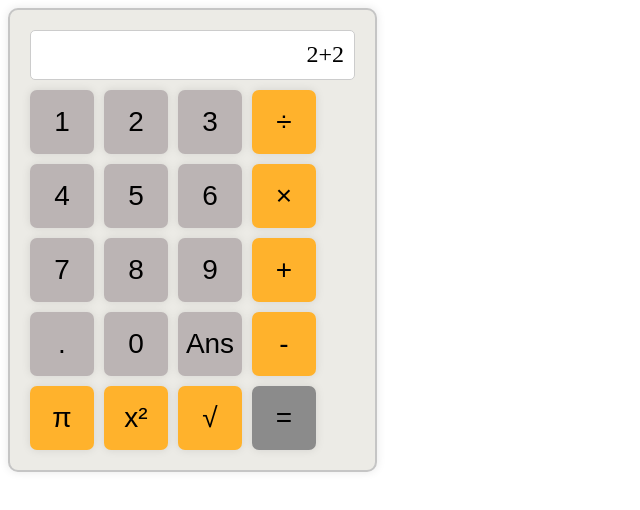
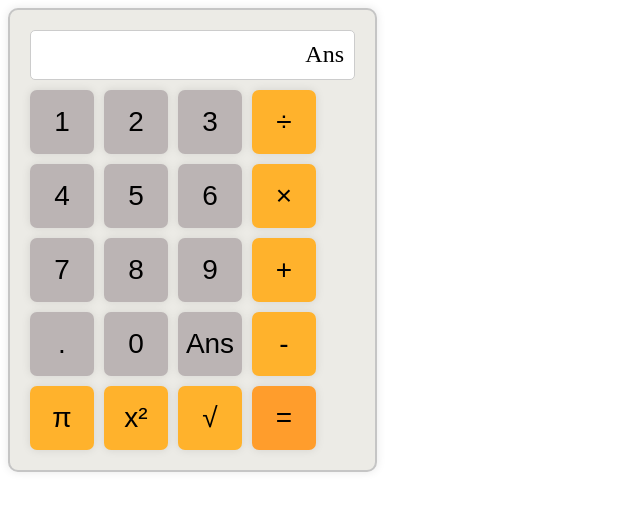
Before and after one commit to MrBenjaminHolmes/Calculator, a plain HTML site: page index.html in a window 1280 px wide. Both pictures are taken after a click on the button "Ans". Shown: the whole page, without its empty margins (0-640 px from the left). Drawn offline with Linux system fonts and the light colour scheme.

Commit message:
Buttons Add numbers To display

```diff
--- a/index.html
+++ b/index.html
@@ -8,7 +8,7 @@
 </head>
 <body>
     <div class="container">
-        <div class="display">2+2</div>
+        <div class="display"></div>
         <div class="inputs">
             <button class="num">1</button>
             <button class="num">2</button>
--- a/script.js
+++ b/script.js
@@ -0,0 +1,8 @@
+const display = document.querySelector(".display");
+const numBtns = document.querySelectorAll(".num");
+
+numBtns.forEach((number)=>{
+    number.addEventListener(("click"),()=>{
+        display.innerHTML += number.textContent;
+    })
+})
--- a/styles.css
+++ b/styles.css
@@ -1,3 +1,7 @@
+
+*{
+    font-weight: 500;
+}
 .container {
     display: flex;
     justify-content: center;
@@ -51,13 +55,13 @@ button{
 }
 
 #equals{
-    background-color:#8b8b8b;
+    background-color:#ff9d2c;
     box-shadow: 0 0 10px rgba(0, 0, 0, 0.1);
 }
 
 button:hover{
     transform: scale(1.05);
-    background-image: linear-gradient(rgba(68, 64, 64, 0.5) 0 0);
-    color: white;
+    background-image: linear-gradient(rgba(68, 64, 64, 0.05) 0 0);
+    color: rgb(255, 255, 255);
 
 }
```
